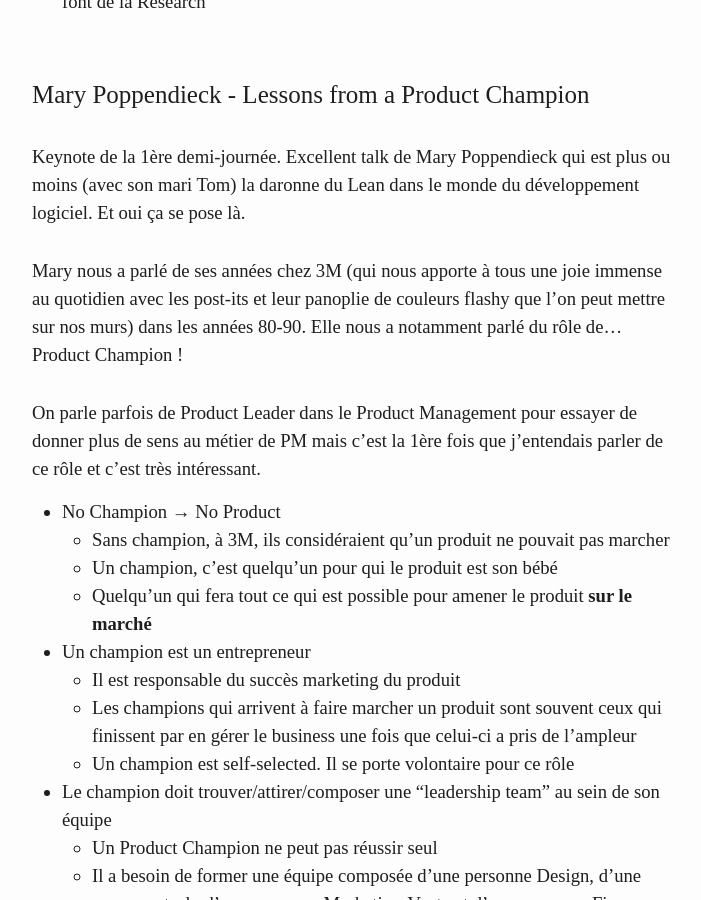
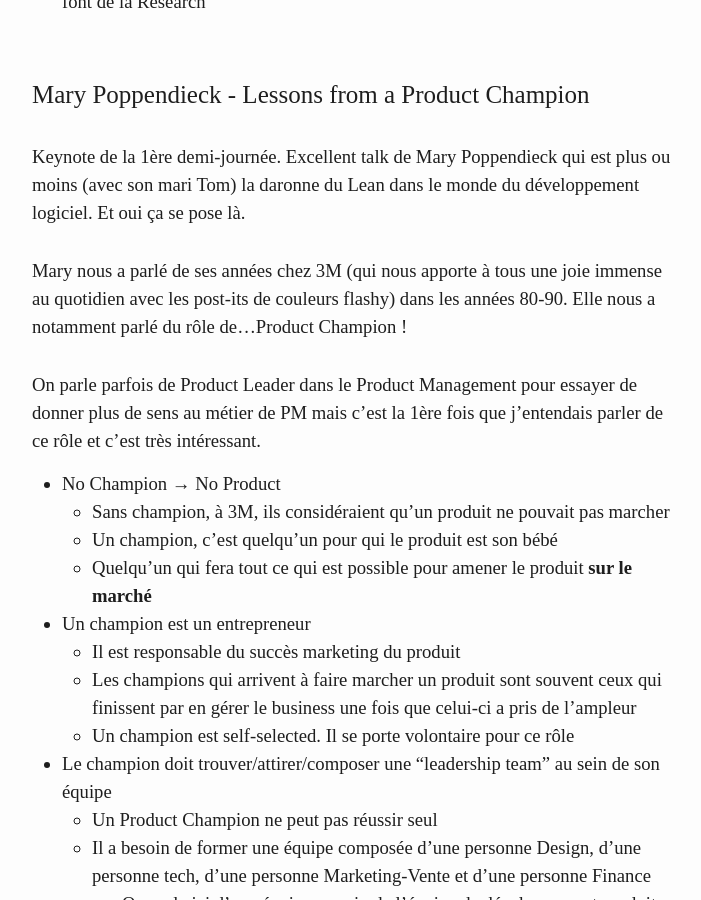
Before and after one commit to JbDenoual/jbdenoual.github.io, a Jekyll site: the page built from _posts/2020-11-24-mindtheproduct2020-part1.markdown, in a window 1280 px wide and 900 px high, scrolled down 3621 px. Shown: the whole window, without its empty margins (288-989 px from the left). Built offline with Jekyll 4.4.1, drawn with Linux system fonts in a browser that asks for light colours; some web fonts are replaced.

Commit message:
[Fix] Jokes in MindTheProduct Part 1

```diff
--- a/_posts/2020-11-24-mindtheproduct2020-part1.markdown
+++ b/_posts/2020-11-24-mindtheproduct2020-part1.markdown
@@ -73,7 +73,7 @@
 
 Keynote de la 1ère demi-journée. Excellent talk de Mary Poppendieck qui est plus ou moins (avec son mari Tom) la daronne du Lean dans le monde du développement logiciel. Et oui ça se pose là.
 
-Mary nous a parlé de ses années chez 3M (qui nous apporte à tous une joie immense au quotidien avec les post-its et leur panoplie de couleurs flashy que l'on peut mettre sur nos murs) dans les années 80-90. Elle nous a notamment parlé du rôle de...Product Champion !
+Mary nous a parlé de ses années chez 3M (qui nous apporte à tous une joie immense au quotidien avec les post-its de couleurs flashy) dans les années 80-90. Elle nous a notamment parlé du rôle de...Product Champion !
 
 On parle parfois de Product Leader dans le Product Management pour essayer de donner plus de sens au métier de PM mais c'est la 1ère fois que j'entendais parler de ce rôle et c'est très intéressant.
 
```
